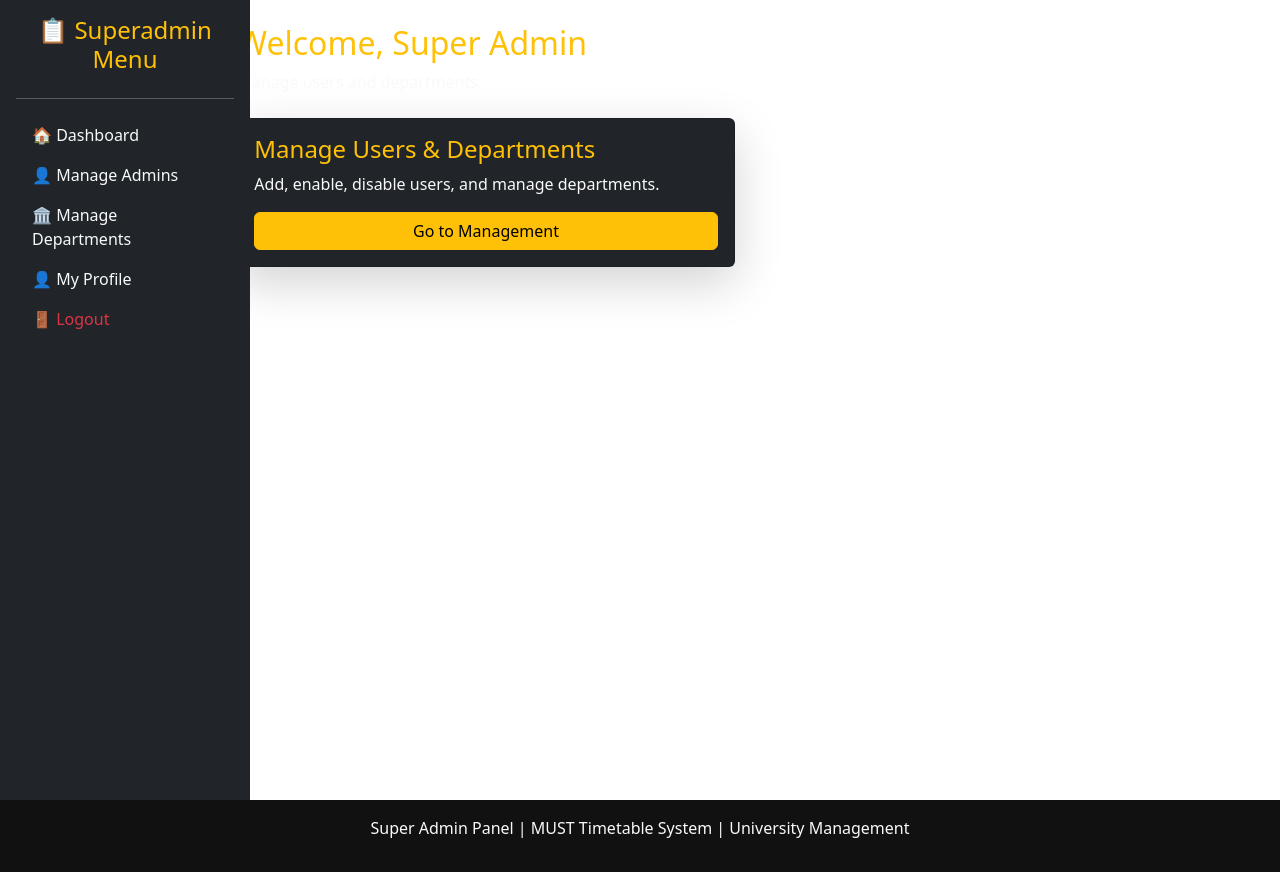
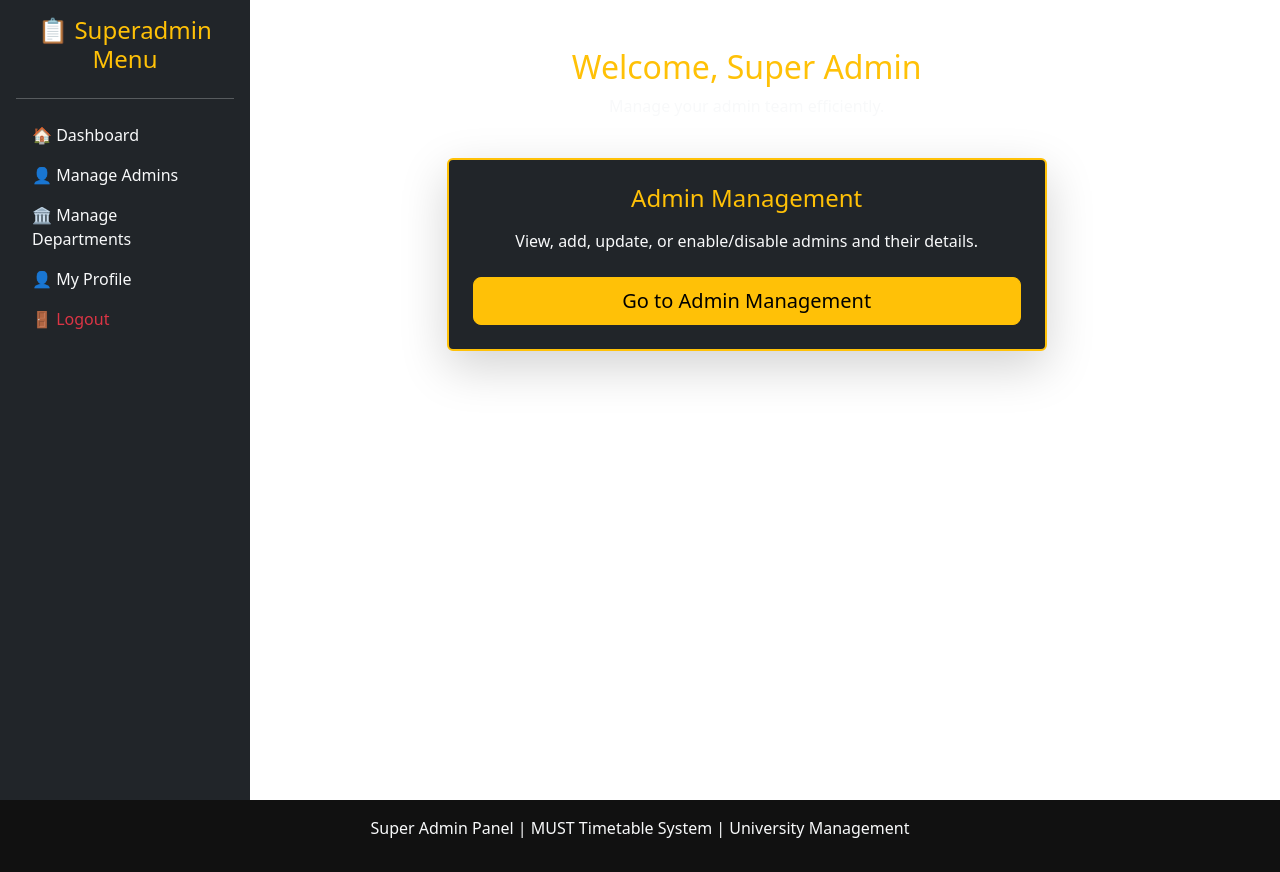
Before and after one commit to aura-codez/Must-TimeTable-System, a PHP site: page /MUST-Timetable-System/views/superadmin/dashboard.php in a window 1280 px wide. Shown: the part 56-928 px from the top of the page. Run offline with PHP 8.4, Linux system fonts and the light colour scheme.

Commit message:
Update dashboard.php
improved  styling

```diff
--- a/views/superadmin/dashboard.php
+++ b/views/superadmin/dashboard.php
@@ -5,17 +5,16 @@
         <div class="col-md-2 p-0">
             <?php include '../../components/sidebar-superadmin.php'; ?>
         </div>
-        <div class="col-md-10 p-4">
-            <h2 class="text-warning">Welcome, Super Admin</h2>
-            <p class="text-light">Manage users and departments.</p>
-            <div class="row mt-4">
-                <div class="col-md-6">
-                    <div class="card bg-dark text-light p-3 rounded shadow-lg">
-                        <h4 class="text-warning">Manage Users & Departments</h4>
-                        <p>Add, enable, disable users, and manage departments.</p>
-                        <a href="manage-admins.php" class="btn btn-warning">Go to Management</a>
-                    </div>
-                </div>
+        <div class="col-md-10 p-4 d-flex flex-column align-items-center" style="min-height: 100vh;">
+            <!-- Welcome message outside container -->
+            <h2 class="text-warning mt-4">Welcome, Super Admin</h2>
+            <p class="text-light">Manage your admin team efficiently.</p>
+
+            <!-- Improved container -->
+            <div class="card bg-dark text-light p-4 mt-4 rounded shadow-lg" style="max-width: 600px; width: 100%; border: 2px solid #ffc107;">
+                <h4 class="text-warning text-center mb-3">Admin Management</h4>
+                <p class="text-center mb-4">View, add, update, or enable/disable admins and their details.</p>
+                <a href="manage-admins.php" class="btn btn-warning btn-lg w-100">Go to Admin Management</a>
             </div>
         </div>
     </div>
```
